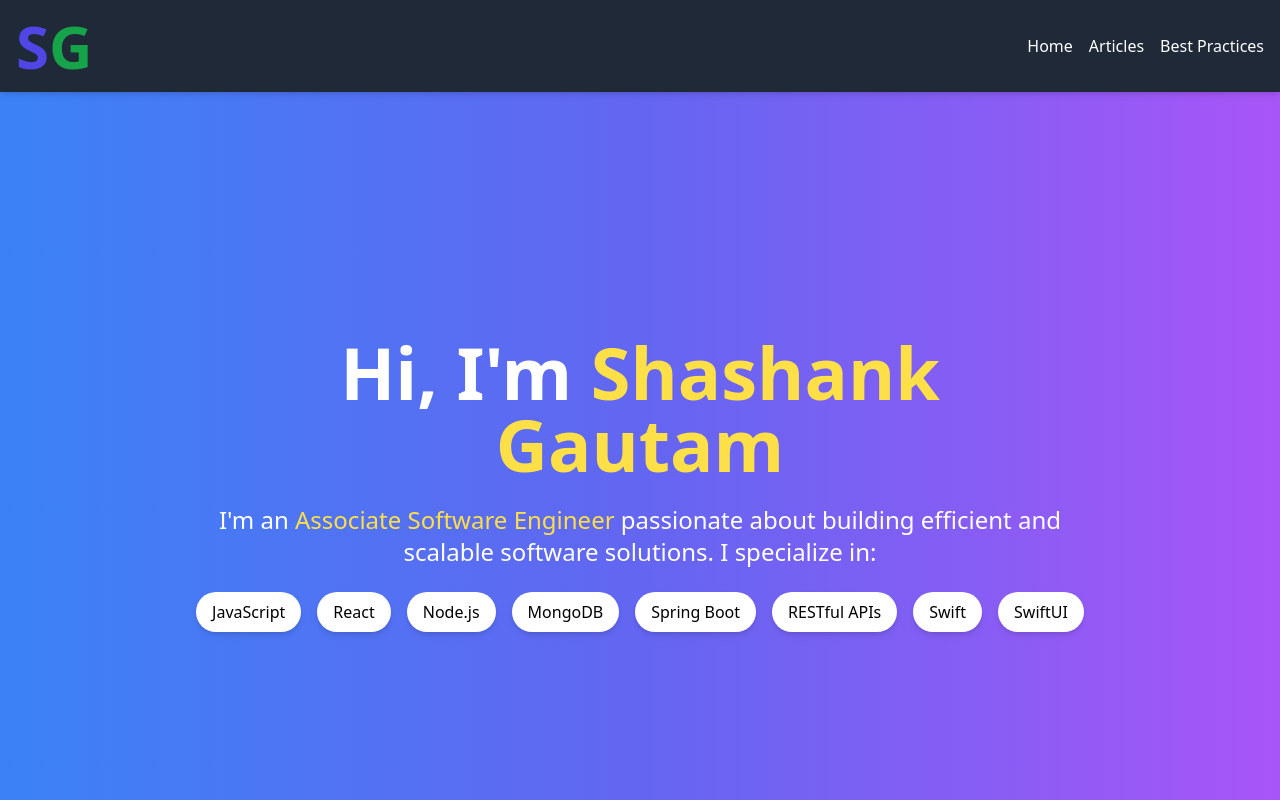
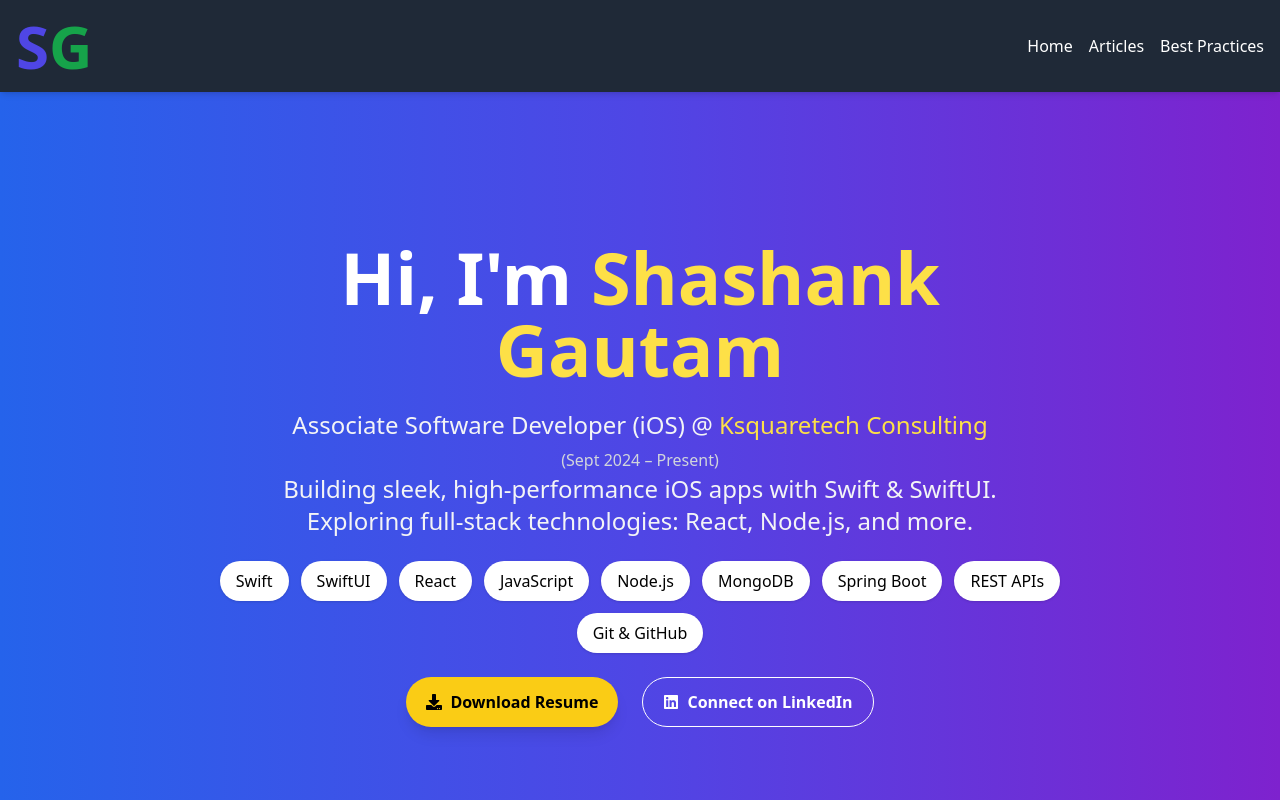
Before and after one commit to ShashankGautam050/my_portfolio, a React (Create React App) app: page / in a window 1280 px wide. Shown: the top 800 px of the page. Built offline with nearby package versions, Linux system fonts and the light colour scheme.

Commit message:
added resume download feature

```diff
--- a/src/Components/Header.js
+++ b/src/Components/Header.js
@@ -26,6 +26,8 @@ const Header = () => {
           <Link to="/tutorials" className="cursor-pointer hover:text-yellow-500">
            Best Practices
           </Link>
+
+
         </nav>
         {/* Mobile Menu Button */}
         <button
@@ -66,6 +68,8 @@ const Header = () => {
           <Link to="/tutorials" className="block py-2 hover:text-yellow-500" onClick={toggleMenu}>
             Tutorials
           </Link>
+
+
         </nav>
       )}
     </header>
--- a/src/Components/Home.js
+++ b/src/Components/Home.js
@@ -1,26 +1,25 @@
 import React, { useState } from 'react';
 import { motion } from 'framer-motion';
-import { Link } from 'react-scroll';
+import { FaLinkedin, FaDownload } from 'react-icons/fa';
 
 const Home = () => {
-  // State to handle hover effect
   const [isHovered, setIsHovered] = useState(false);
 
   return (
-    <div style={{ position: 'relative', height: '100vh', overflow: 'hidden' }}>
+    <div style={{ position: 'relative', overflow: 'hidden' }}>
       <motion.section
         id="home"
-        className="flex items-center justify-center h-screen bg-gradient-to-r from-blue-500 via-indigo-500 to-purple-500 text-white px-4 sm:px-8 md:px-12 relative"
+        className="flex items-center justify-center min-h-screen py-8 bg-gradient-to-r from-blue-600 via-indigo-600 to-purple-700 text-white px-4 sm:px-8 md:px-12 relative"
         initial={{ opacity: 0 }}
         animate={{ opacity: 1 }}
         transition={{ duration: 1.5 }}
       >
         <div className="text-center max-w-4xl mx-auto space-y-6 relative z-10">
-          {/* Introduction with Hover Effect */}
+          {/* Header */}
           <h1
-            className="text-4xl sm:text-5xl md:text-6xl lg:text-7xl font-extrabold leading-tight relative"
-            onMouseEnter={() => setIsHovered(true)} // Set isHovered to true on hover
-            onMouseLeave={() => setIsHovered(false)} // Set isHovered to false when not hovered
+            className="text-4xl sm:text-5xl md:text-6xl lg:text-7xl font-extrabold leading-tight"
+            onMouseEnter={() => setIsHovered(true)}
+            onMouseLeave={() => setIsHovered(false)}
           >
             {isHovered ? (
               <motion.span
@@ -35,19 +34,63 @@ const Home = () => {
               'Hi'
             )}
             , I&apos;m
-            <span className="text-yellow-300 hover:text-white transition-colors duration-300"> Shashank Gautam</span>
+            <span className="text-yellow-300 hover:text-white transition-colors duration-300">
+              {' '}
+              Shashank Gautam
+            </span>
           </h1>
-          <p className="text-lg sm:text-xl md:text-2xl leading-relaxed hover:text-yellow-300 transition-colors duration-300">
-            I&apos;m an <span className="text-yellow-300 hover:text-white transition-colors duration-300">Associate Software Engineer</span> passionate about building efficient and scalable software solutions. I specialize in:
+
+          {/* Subtext */}
+          <p className="text-lg sm:text-xl md:text-2xl leading-relaxed text-gray-100 hover:text-yellow-300 transition-colors duration-300">
+            Associate Software Developer (iOS) @{' '}
+            <span className="text-yellow-300">Ksquaretech Consulting</span>
+            <br />
+            <span className="text-sm sm:text-base text-gray-300">(Sept 2024 – Present)</span>
+            <br />
+            Building sleek, high-performance iOS apps with Swift & SwiftUI. <br />
+            Exploring full-stack technologies: React, Node.js, and more.
           </p>
 
-          {/* Keywords/Skills */}
-          <div className="flex flex-wrap justify-center gap-4 mt-4">
-            {['JavaScript', 'React', 'Node.js', 'MongoDB', 'Spring Boot', 'RESTful APIs','Swift','SwiftUI'].map(skill => (
-              <span key={skill} className="bg-white text-black px-4 py-2 rounded-full font-medium text-sm md:text-base shadow-md transition-transform transform hover:scale-110 hover:bg-yellow-400">
+          {/* Skills */}
+          <div className="flex flex-wrap justify-center gap-3 mt-4">
+            {[
+              'Swift',
+              'SwiftUI',
+              'React',
+              'JavaScript',
+              'Node.js',
+              'MongoDB',
+              'Spring Boot',
+              'REST APIs',
+              'Git & GitHub',
+            ].map((skill) => (
+              <span
+                key={skill}
+                className="bg-white text-black px-4 py-2 rounded-full font-medium text-sm md:text-base shadow hover:scale-110 hover:bg-yellow-300 transition-transform duration-200"
+              >
                 {skill}
               </span>
             ))}
+          </div>
+
+          {/* CTA Buttons */}
+          <div className="flex justify-center gap-6 mt-8 flex-wrap">
+           <a
+  href="/FAANGPath_Simple_Template.pdf"
+  download="Shashank_Gautam_Resume.pdf" // this controls the downloaded file name
+ className="flex items-center gap-2 bg-yellow-400 hover:bg-yellow-500 text-black font-semibold px-5 py-3 rounded-full transition-all duration-300 shadow-lg"
+>
+  <FaDownload /> Download Resume
+</a>
+
+            <a
+              href="https://www.linkedin.com/in/shashank-gautam-27852722a/"
+              target="_blank"
+              rel="noopener noreferrer"
+              className="flex items-center gap-2 border border-white text-white hover:bg-white hover:text-black font-semibold px-5 py-3 rounded-full transition-all duration-300"
+            >
+              <FaLinkedin /> Connect on LinkedIn
+            </a>
           </div>
         </div>
       </motion.section>
```
Also changed, not shown: src/Components/Projects.js (indentation only), 1 other file (tests, documents, lock files or other folders).
